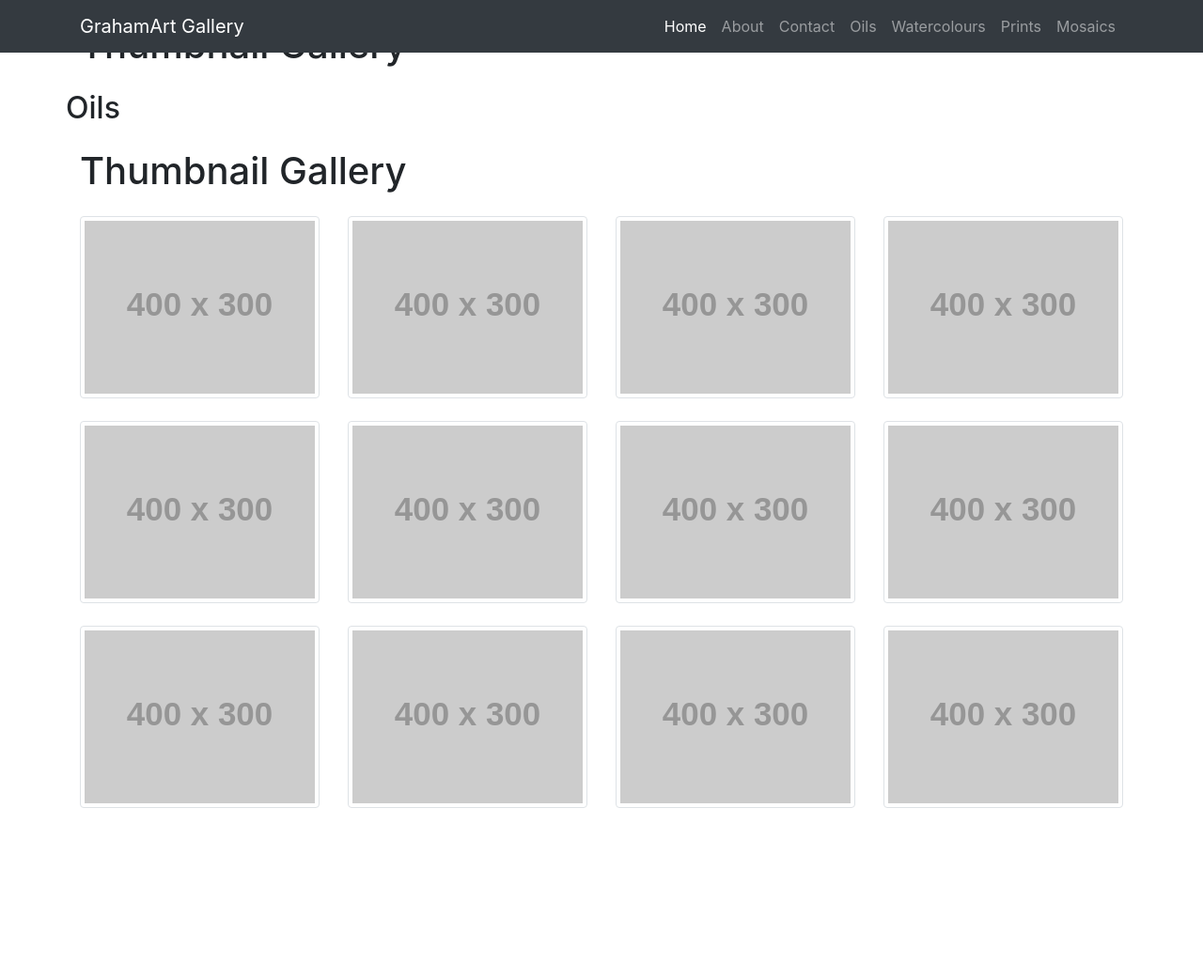
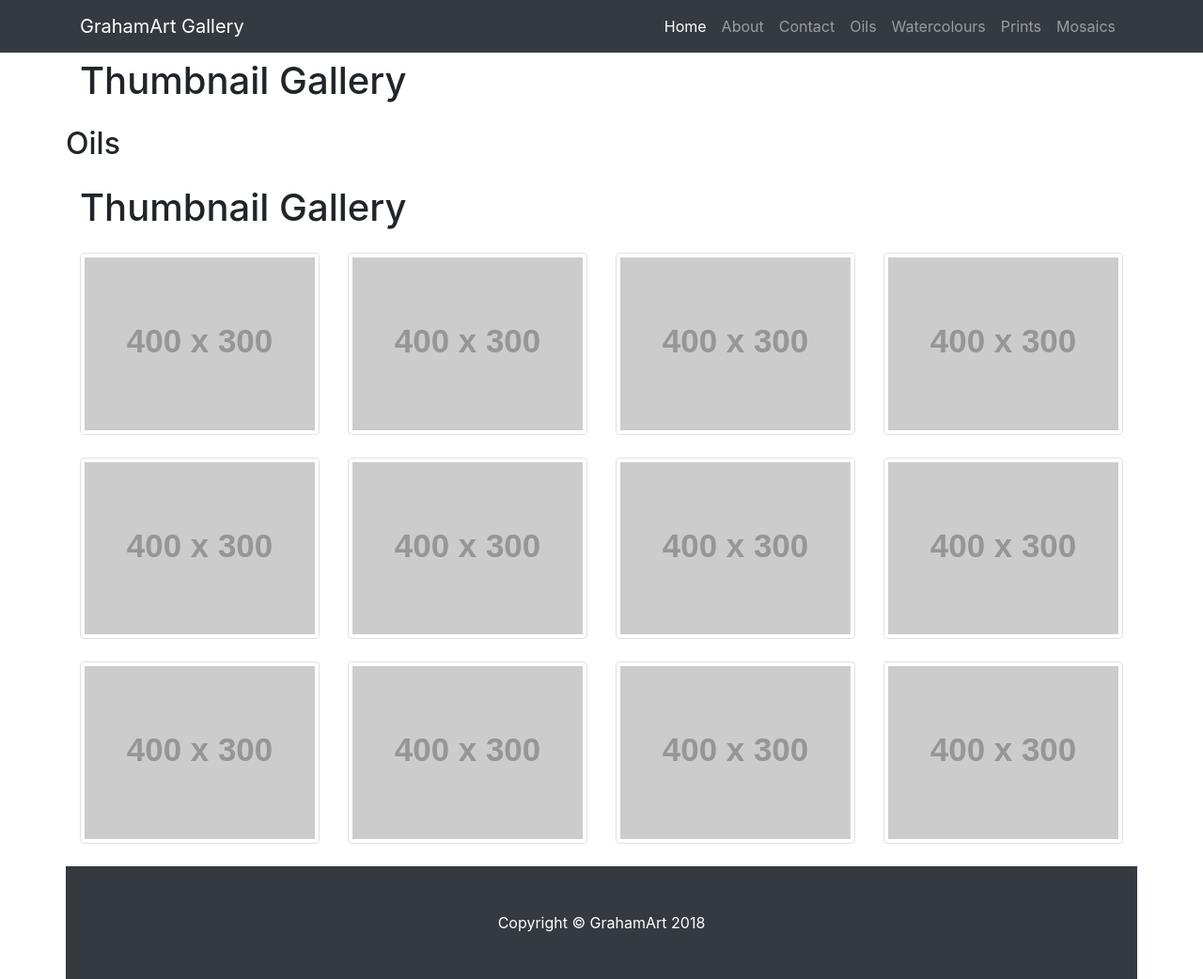
Before and after one commit to Grafrajohn/GrahamArt, a Jekyll site: the page built from oils.html, in a window 1280 px wide and 1042 px high. Shown: the whole window at 94% size. Built offline with Jekyll 4.4.1, drawn with Linux system fonts in a browser that asks for light colours; some web fonts are replaced.

Commit message:
Update oils.html

```diff
--- a/oils.html
+++ b/oils.html
@@ -1,4 +1,9 @@
-    <!-- Page Content -->
+---
+layout: page
+title: Oils
+permalink: oils.html
+---
+<!-- Page Content -->
     <div class="container">
 
       <h1 class="my-4 text-center text-lg-left">Thumbnail Gallery</h1>
```
